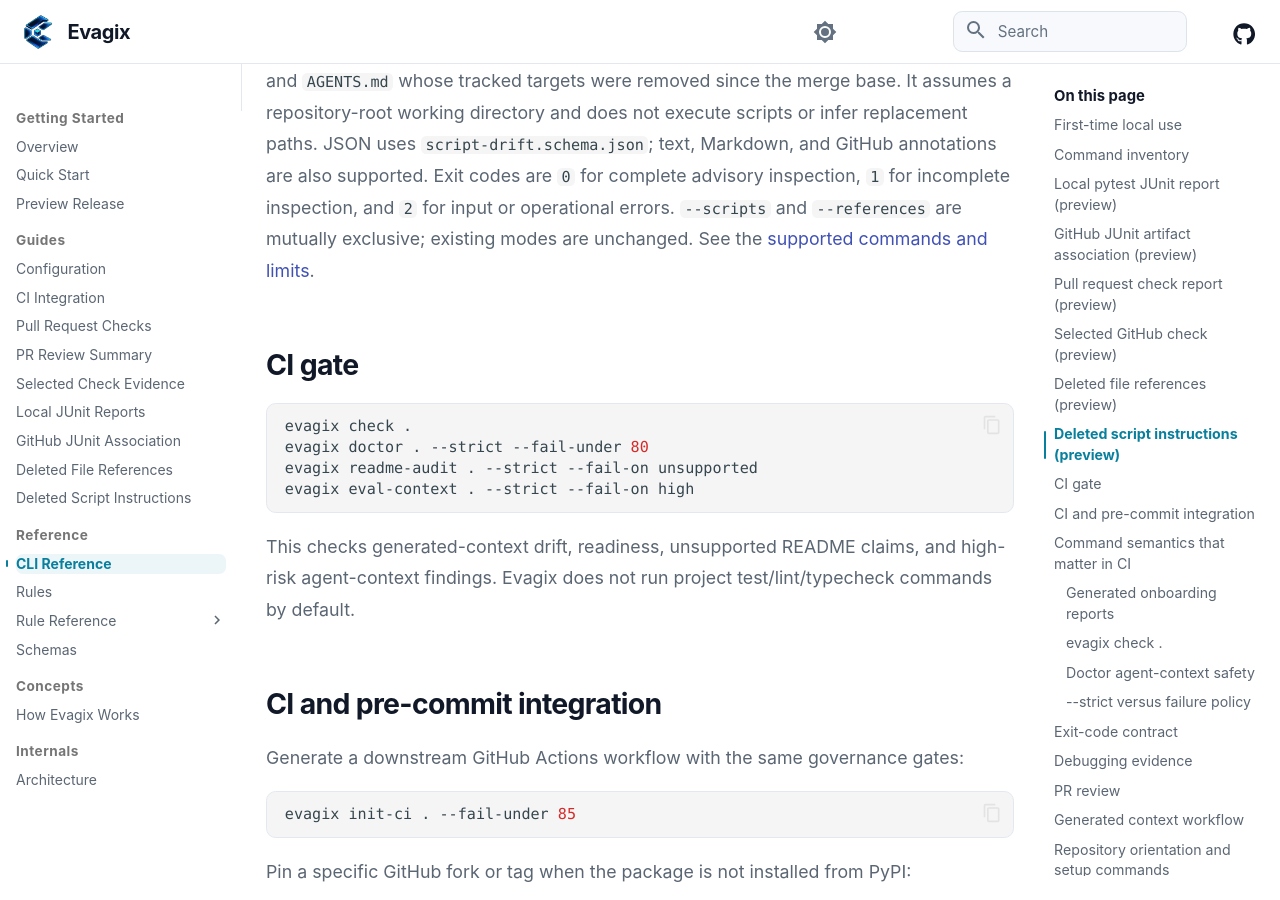
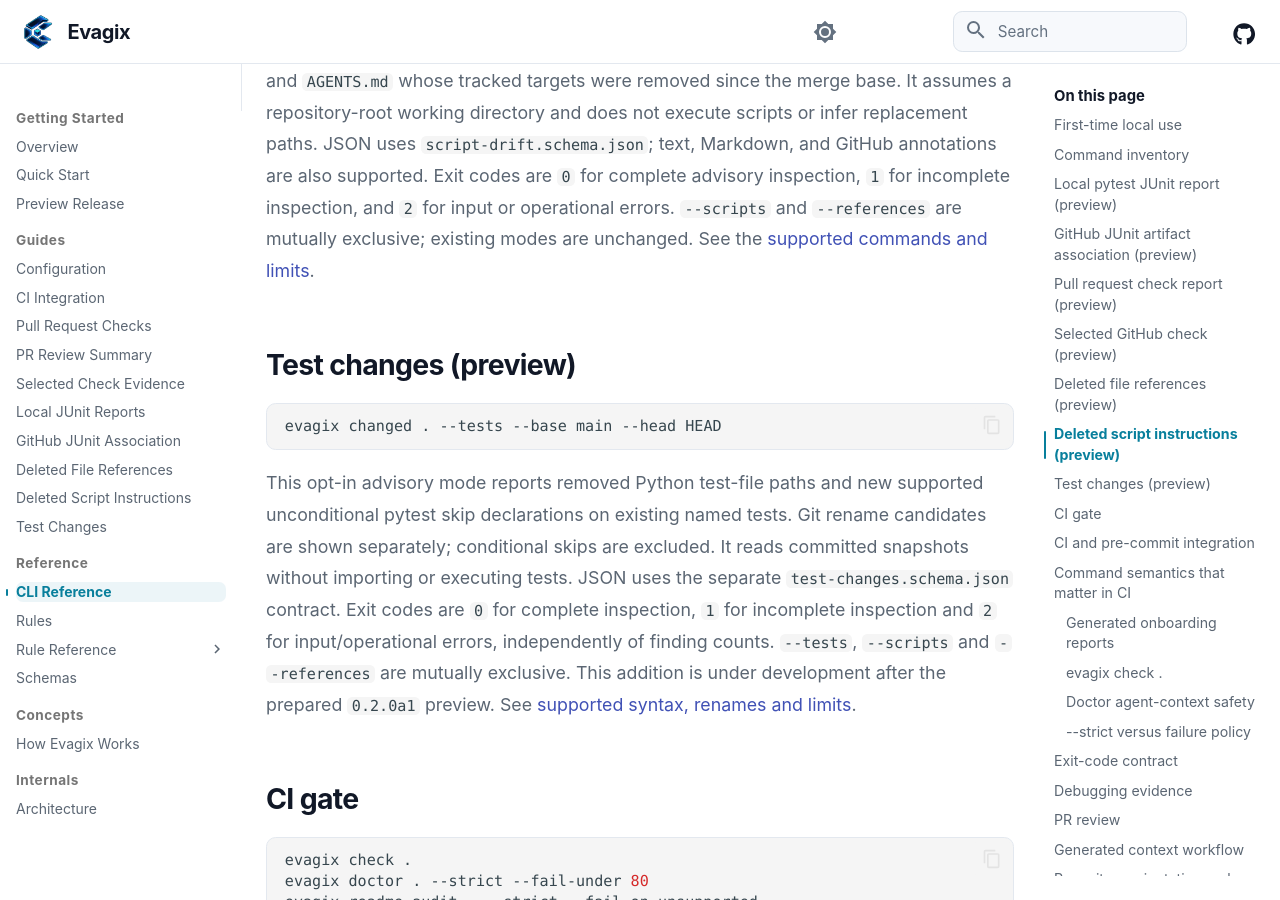
Before and after one commit to tarekmasryo/Evagix, an MkDocs documentation site: the page built from docs/commands.md, in a window 1280 px wide and 900 px high, scrolled down 4777 px. Built offline with MkDocs 1.6.1 and Material for MkDocs 9.7.7, drawn with Linux system fonts in a browser that asks for light colours; comment, search, counter and statistics services are not loaded; some of the changed text lies outside the part shown.

Commit message:
docs: document advisory test change review

````diff
--- a/docs/commands.md
+++ b/docs/commands.md
@@ -160,6 +160,22 @@ for input or operational errors. `--scripts` and `--references` are mutually
 exclusive; existing modes are unchanged. See the
 [supported commands and limits](guides/deleted-scripts.md).
 
+## Test changes (preview)
+
+```bash
+evagix changed . --tests --base main --head HEAD
+```
+
+This opt-in advisory mode reports removed Python test-file paths and new supported
+unconditional pytest skip declarations on existing named tests. Git rename
+candidates are shown separately; conditional skips are excluded. It reads
+committed snapshots without importing or executing tests. JSON uses the separate
+`test-changes.schema.json` contract. Exit codes are `0` for complete inspection,
+`1` for incomplete inspection and `2` for input/operational errors, independently
+of finding counts. `--tests`, `--scripts` and `--references` are mutually exclusive.
+This addition is under development after the prepared `0.2.0a1` preview. See
+[supported syntax, renames and limits](guides/test-changes.md).
+
 ## CI gate
 
 ```bash
--- a/mkdocs.yml
+++ b/mkdocs.yml
@@ -76,6 +76,7 @@ nav:
       - GitHub JUnit Association: guides/github-junit-association.md
       - Deleted File References: guides/deleted-references.md
       - Deleted Script Instructions: guides/deleted-scripts.md
+      - Test Changes: guides/test-changes.md
   - Reference:
       - CLI Reference: commands.md
       - Rules: rules.md
````
Also changed, not shown: CHANGELOG.md (+1 -0 lines), docs/guides/test-changes.md (added, +120 -0 lines), docs/schemas.md (+8 -0 lines).
